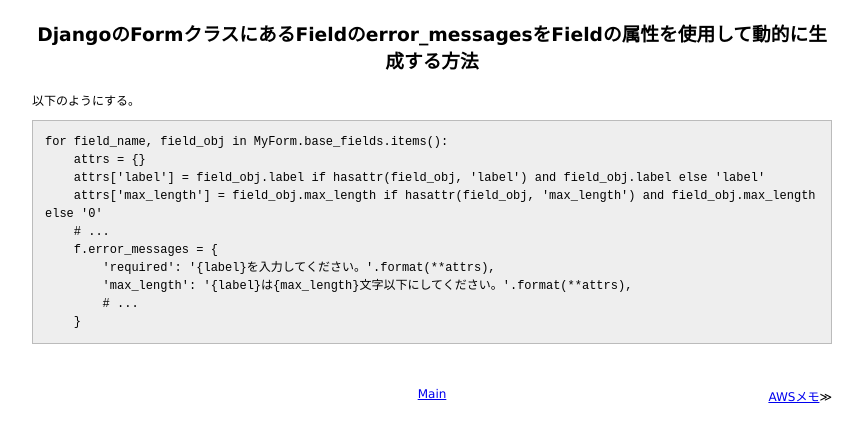
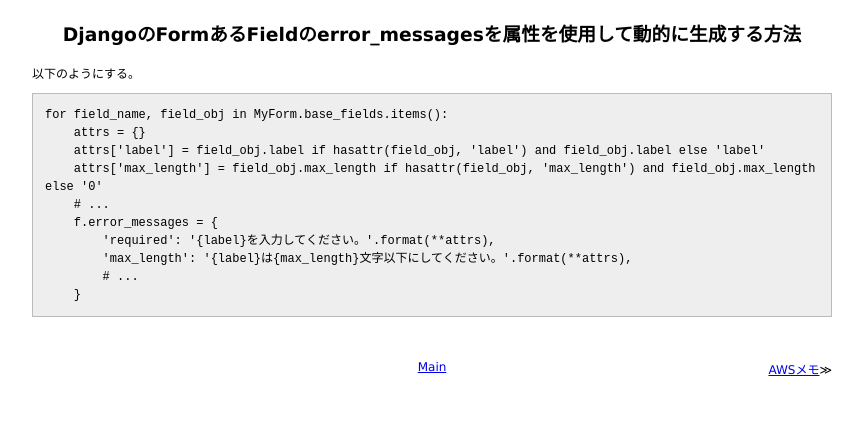
Before and after one commit to 38elements/38elements.github.com, a Jekyll site: the page built from _posts/2016-07-03-django-form-error_messages-format-field-label-attributes.md, in a window 1280 px wide. Shown: the top 442 px of the page, without its empty margins (208-1071 px from the left). Built offline with Jekyll 4.4.1, drawn with Linux system fonts in a browser that asks for light colours.

Commit message:
Update 2016-07-03-django-form-error_messages-format-field-label-attributes.md

```diff
--- a/_posts/2016-07-03-django-form-error_messages-format-field-label-attributes.md
+++ b/_posts/2016-07-03-django-form-error_messages-format-field-label-attributes.md
@@ -1,6 +1,6 @@
 ---
 layout: posts
-title: DjangoのFormクラスにあるFieldのerror_messagesをFieldの属性を使用して動的に生成する方法
+title: DjangoのFormあるFieldのerror_messagesを属性を使用して動的に生成する方法
 ---
 以下のようにする。
 
```
